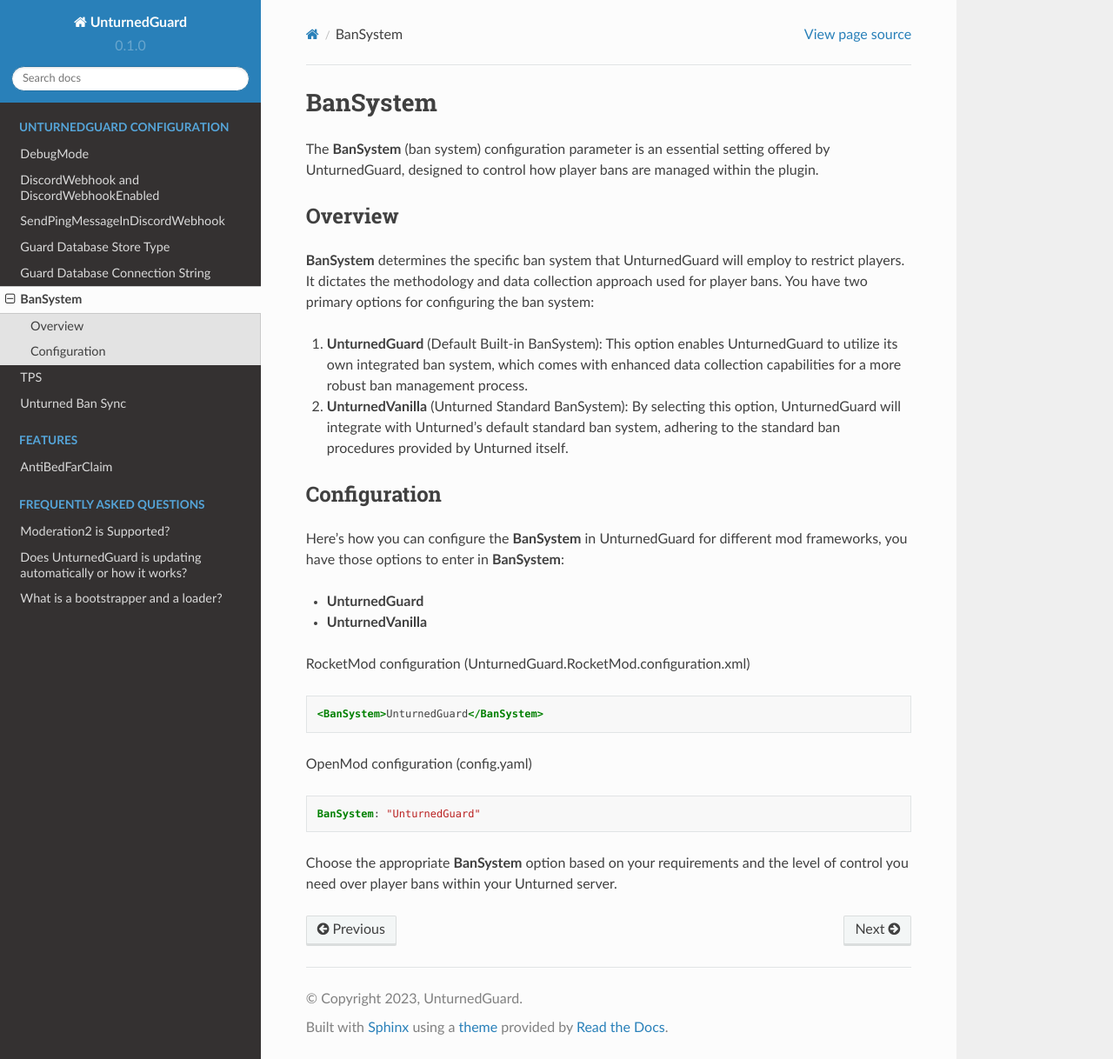
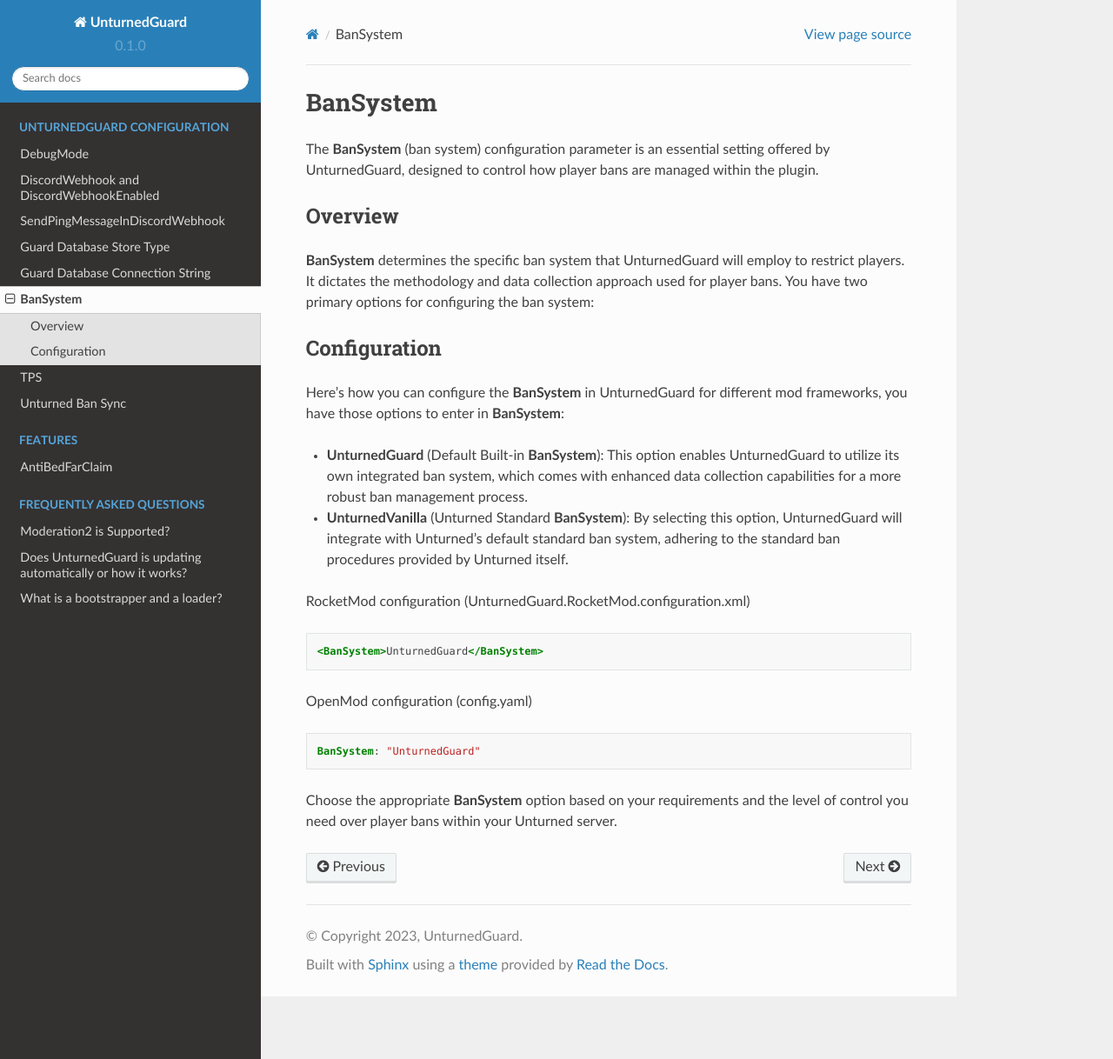
Before and after one commit to UnturnedGuard/UnturnedGuard-docs, a Sphinx documentation site: the page built from docs/source/unturnedguard-configuration/ban-system.rst, in a window 1280 px wide and 1218 px high. Shown: the whole window at 87% size. Built offline with Sphinx 7.4.7 and the Read the Docs theme 2.0.0, drawn with Linux system fonts in a browser that asks for light colours; pages that are not in the unit, such as notebooks, are missing from menus.

Commit message:
Update ban-system.rst

```diff
--- a/docs/source/unturnedguard-configuration/ban-system.rst
+++ b/docs/source/unturnedguard-configuration/ban-system.rst
@@ -8,16 +8,13 @@ Overview
 
 **BanSystem** determines the specific ban system that UnturnedGuard will employ to restrict players. It dictates the methodology and data collection approach used for player bans. You have two primary options for configuring the ban system:
 
-1. **UnturnedGuard** (Default Built-in BanSystem): This option enables UnturnedGuard to utilize its own integrated ban system, which comes with enhanced data collection capabilities for a more robust ban management process.
-2. **UnturnedVanilla** (Unturned Standard BanSystem): By selecting this option, UnturnedGuard will integrate with Unturned's default standard ban system, adhering to the standard ban procedures provided by Unturned itself.
-
 Configuration
 *************
 
 Here's how you can configure the **BanSystem** in UnturnedGuard for different mod frameworks, you have those options to enter in **BanSystem**:
 
-- **UnturnedGuard**
-- **UnturnedVanilla**
+- **UnturnedGuard** (Default Built-in **BanSystem**): This option enables UnturnedGuard to utilize its own integrated ban system, which comes with enhanced data collection capabilities for a more robust ban management process.
+- **UnturnedVanilla** (Unturned Standard **BanSystem**): By selecting this option, UnturnedGuard will integrate with Unturned's default standard ban system, adhering to the standard ban procedures provided by Unturned itself.
 
 
 RocketMod configuration (UnturnedGuard.RocketMod.configuration.xml)
```
